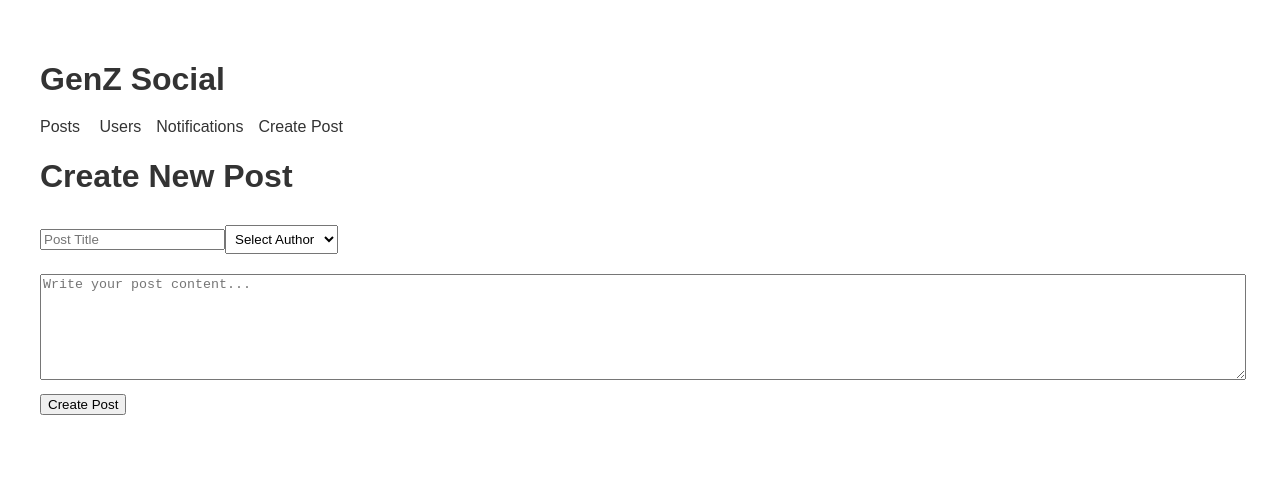
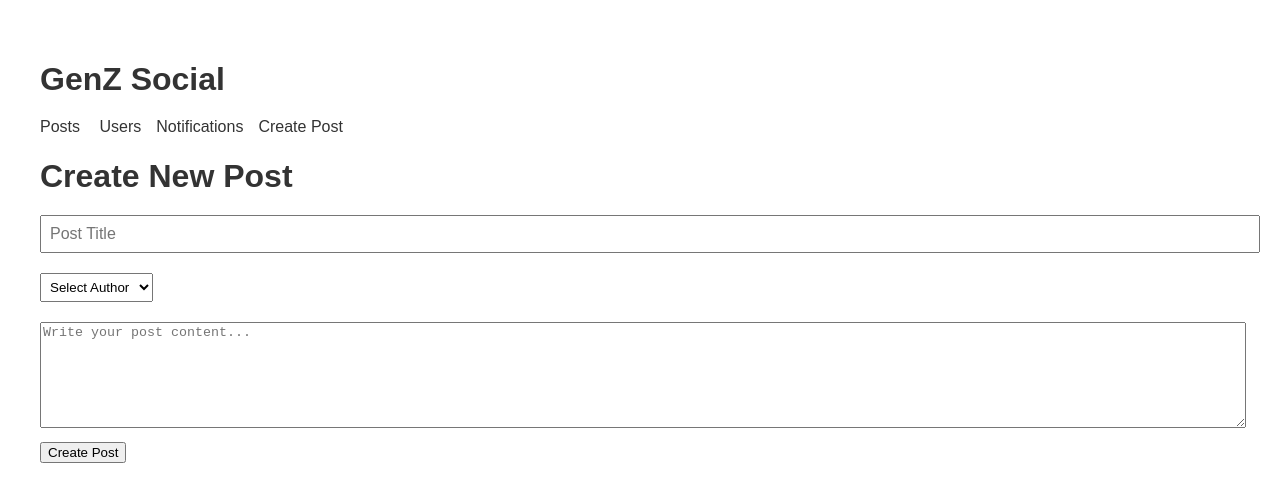
Before and after one commit to acciojob/social-media-satyamjha09, a React app: page /create in a window 1280 px wide. Shown: the top 502 px of the page. Built offline with nearby package versions, Linux system fonts and the light colour scheme.

Commit message:
work Done

```diff
--- a/src/components/CreatePost.js
+++ b/src/components/CreatePost.js
@@ -40,6 +40,7 @@ const CreatePost = () => {
           placeholder="Post Title"
           required
           className="post-title-input"
+          style={{ display: 'block', margin: '10px 0' }}
         />
 
         <select
--- a/src/components/Post.js
+++ b/src/components/Post.js
@@ -11,13 +11,15 @@ const Post = ({ post }) => {
 
   return (
     <div className="post">
-      <h3>{post.title}</h3>
-      <p>{post.content}</p>
+      <div className="post-content">
+        <h3>{post.title}</h3>
+        <p>{post.content}</p>
+      </div>
       <div className="post-actions">
         <Reactions post={post} />
-
         <button
-          className="button edit-button"
+          className="button"
+          style={{ position: 'absolute', right: '15px', top: '15px' }}
           onClick={() => navigate(`/edit/${post.id}`)}
         >
           Edit
--- a/src/styles/App.css
+++ b/src/styles/App.css
@@ -95,3 +95,24 @@ h1 {
   right: 15px;
   top: 15px;
 }
+
+/* Add to index.css */
+.post {
+  position: relative;
+  padding: 15px;
+  margin-bottom: 20px;
+  border: 1px solid #ddd;
+}
+
+.users-list a {
+  display: block;
+  padding: 10px;
+  margin: 5px 0;
+  border: 1px solid #eee;
+}
+
+#postTitle {
+  width: 100%;
+  padding: 8px;
+  font-size: 16px;
+}
```
